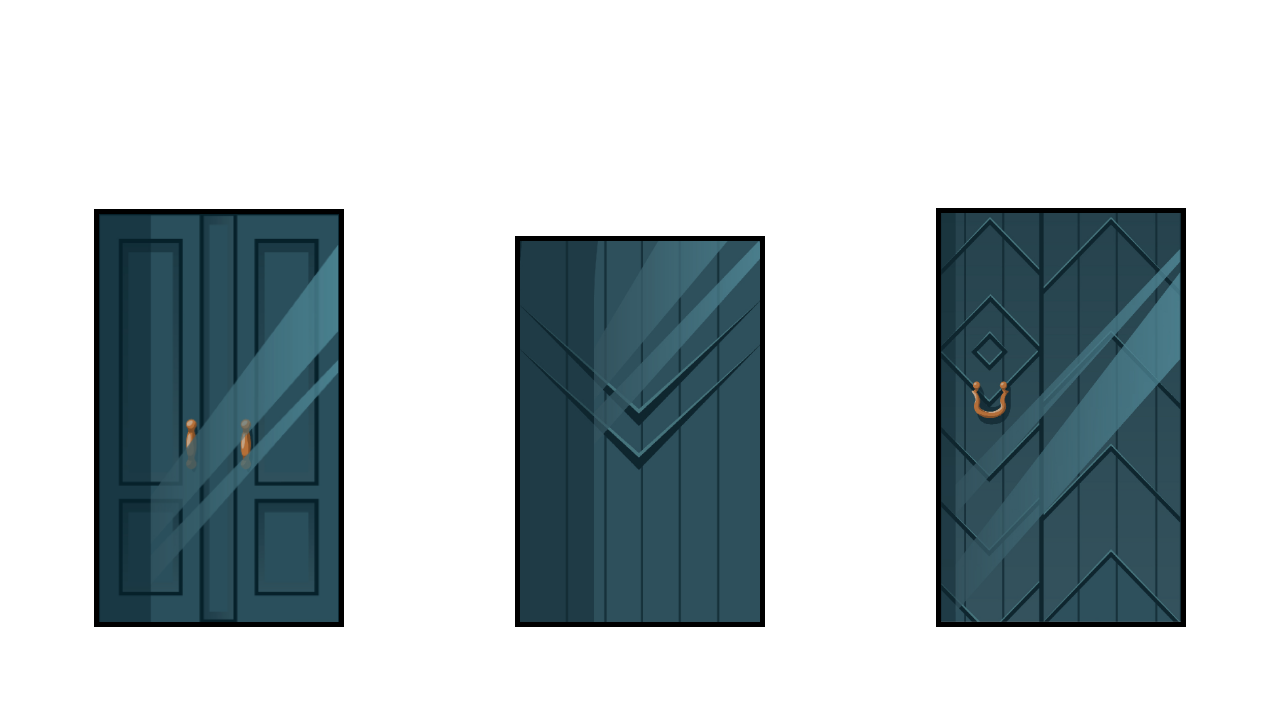
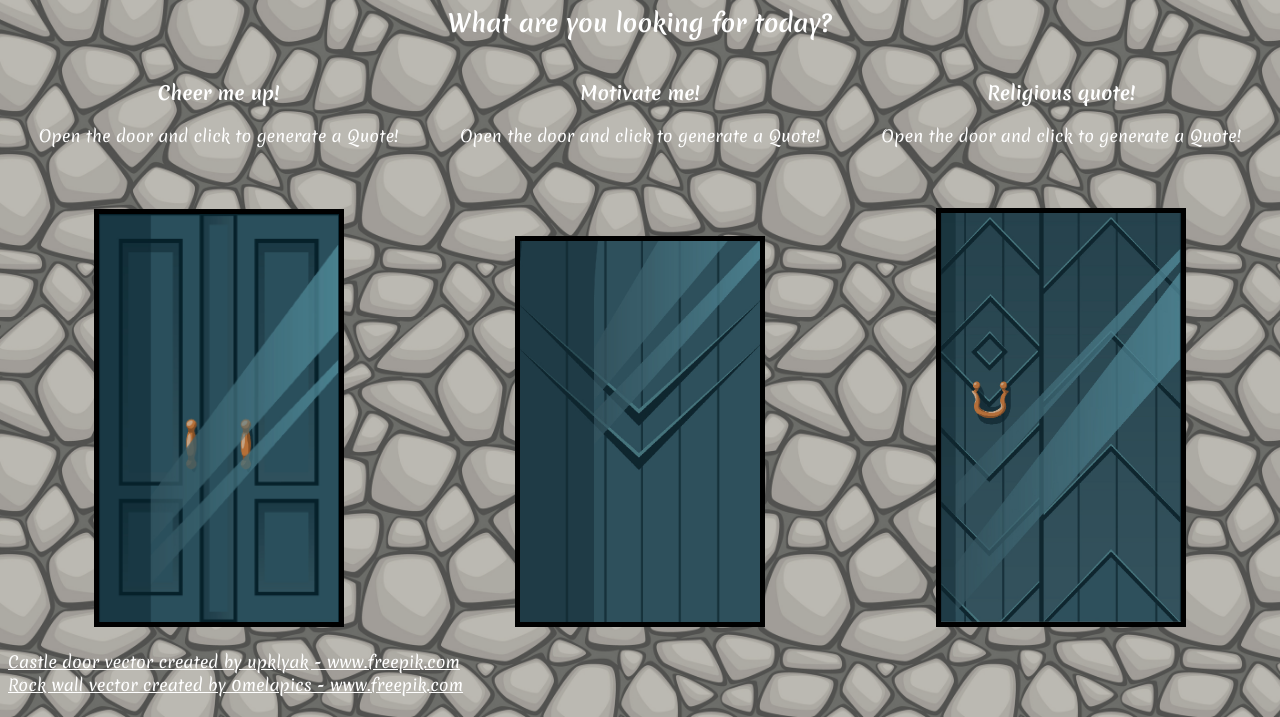
Before and after one commit to Maria-shn/Positive-Quotes, a plain HTML site: page index.html in a window 1280 px wide. Shown: the part 83-800 px from the top of the page. Drawn offline with Linux system fonts and the light colour scheme; a web font is replaced by a local one.

Commit message:
Update index.css

```diff
--- a/Resources/index.css
+++ b/Resources/index.css
@@ -3,7 +3,7 @@
 }
 
 body {
-    background-image: url("../brickwallopacity.png");
+    background-image: url("brickwallopacity.png");
     background-size: 25rem auto;
     color: white;
 }
```
